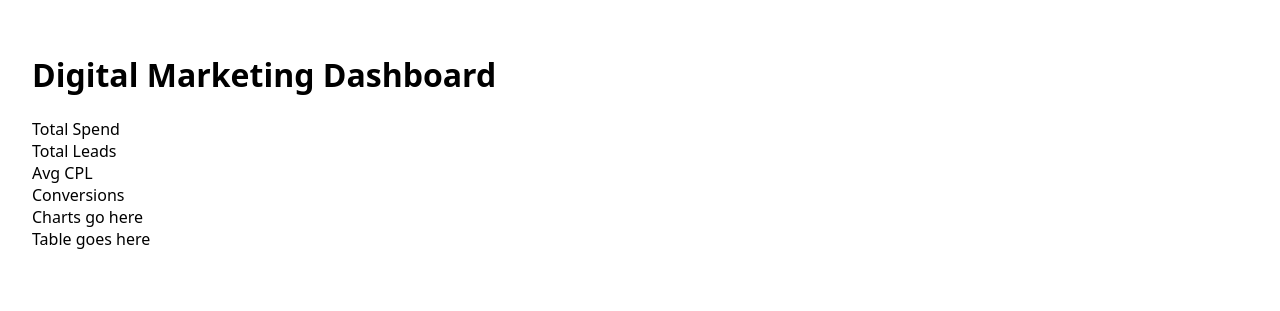
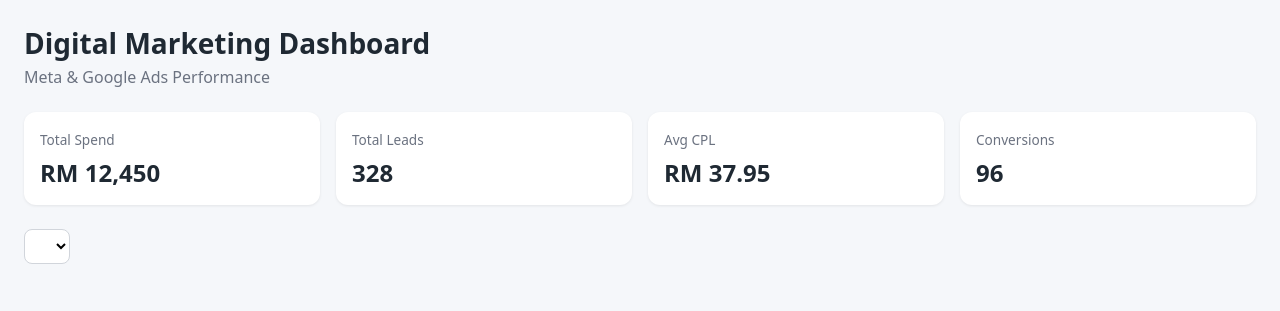
Before and after one commit to izzoe3/dm-dashboard, a Flask app: page / in a window 1280 px wide. Shown: the top 311 px of the page. Run offline with Flask 3, Linux system fonts and the light colour scheme; lists and menus that the app fills with data are empty.

Commit message:
Add static dashboard UI layout (HTML/CSS)

```diff
--- a/app/static/style.css
+++ b/app/static/style.css
@@ -1,4 +1,122 @@
+/* Reset */
+* {
+  box-sizing: border-box;
+  margin: 0;
+  padding: 0;
+}
+
 body {
-  font-family: system-ui, sans-serif;
+  font-family: system-ui, -apple-system, BlinkMacSystemFont, sans-serif;
+  background: #f5f7fa;
+  color: #1f2933;
   padding: 24px;
 }
+
+/* Header */
+.header {
+  margin-bottom: 24px;
+}
+
+.header h1 {
+  font-size: 1.75rem;
+  font-weight: 600;
+}
+
+.header p {
+  color: #6b7280;
+  margin-top: 4px;
+}
+
+/* KPI Grid */
+.kpi-grid {
+  display: grid;
+  grid-template-columns: repeat(auto-fit, minmax(220px, 1fr));
+  gap: 16px;
+  margin-bottom: 24px;
+}
+
+.kpi-card {
+  background: white;
+  border-radius: 12px;
+  padding: 16px;
+  box-shadow: 0 1px 3px rgba(0,0,0,0.08);
+}
+
+.kpi-label {
+  font-size: 0.85rem;
+  color: #6b7280;
+}
+
+.kpi-value {
+  font-size: 1.5rem;
+  font-weight: 600;
+  margin-top: 6px;
+  display: block;
+}
+
+/* Filters */
+.filters {
+  display: flex;
+  flex-wrap: wrap;
+  gap: 12px;
+  margin-bottom: 24px;
+}
+
+.filters select {
+  padding: 8px 12px;
+  border-radius: 8px;
+  border: 1px solid #d1d5db;
+  background: white;
+}
+
+/* Charts */
+.charts {
+  display: grid;
+  grid-template-columns: repeat(auto-fit, minmax(320px, 1fr));
+  gap: 16px;
+  margin-bottom: 24px;
+}
+
+.chart-placeholder {
+  height: 260px;
+  background: white;
+  border-radius: 12px;
+  box-shadow: 0 1px 3px rgba(0,0,0,0.08);
+  display: flex;
+  align-items: center;
+  justify-content: center;
+  color: #9ca3af;
+  font-size: 0.95rem;
+}
+
+/* Table */
+.table-section {
+  background: white;
+  border-radius: 12px;
+  padding: 16px;
+  box-shadow: 0 1px 3px rgba(0,0,0,0.08);
+}
+
+.table-section h2 {
+  font-size: 1.1rem;
+  margin-bottom: 12px;
+}
+
+table {
+  width: 100%;
+  border-collapse: collapse;
+  font-size: 0.9rem;
+}
+
+thead {
+  border-bottom: 1px solid #e5e7eb;
+}
+
+th, td {
+  padding: 10px 8px;
+  text-align: left;
+}
+
+tbody tr:not(:last-child) {
+  border-bottom: 1px solid #f1f5f9;
+}
--- a/app/templates/dashboard.html
+++ b/app/templates/dashboard.html
@@ -3,24 +3,39 @@
 <head>
   <meta charset="UTF-8" />
   <title>Digital Marketing Dashboard</title>
+  <meta name="viewport" content="width=device-width, initial-scale=1.0" />
+
   <link rel="stylesheet" href="{{ url_for('static', filename='style.css') }}">
 </head>
 <body>
-  <h1>Digital Marketing Dashboard</h1>
 
-  <section>
-    <div>Total Spend</div>
-    <div>Total Leads</div>
-    <div>Avg CPL</div>
-    <div>Conversions</div>
+  <!-- Header -->
+  <header class="header">
+    <h1>Digital Marketing Dashboard</h1>
+    <p>Meta & Google Ads Performance</p>
+  </header>
+
+  <!-- KPI Section -->
+  <section class="kpi-grid">
+    <div class="kpi-card">
+      <span class="kpi-label">Total Spend</span>
+      <span class="kpi-value">RM 12,450</span>
+    </div>
+    <div class="kpi-card">
+      <span class="kpi-label">Total Leads</span>
+      <span class="kpi-value">328</span>
+    </div>
+    <div class="kpi-card">
+      <span class="kpi-label">Avg CPL</span>
+      <span class="kpi-value">RM 37.95</span>
+    </div>
+    <div class="kpi-card">
+      <span class="kpi-label">Conversions</span>
+      <span class="kpi-value">96</span>
+    </div>
   </section>
 
-  <section>
-    Charts go here
-  </section>
-
-  <section>
-    Table goes here
-  </section>
-</body>
-</html>
+  <!-- Filters -->
+  <section class="filters">
+    <select>
+      <o
```
